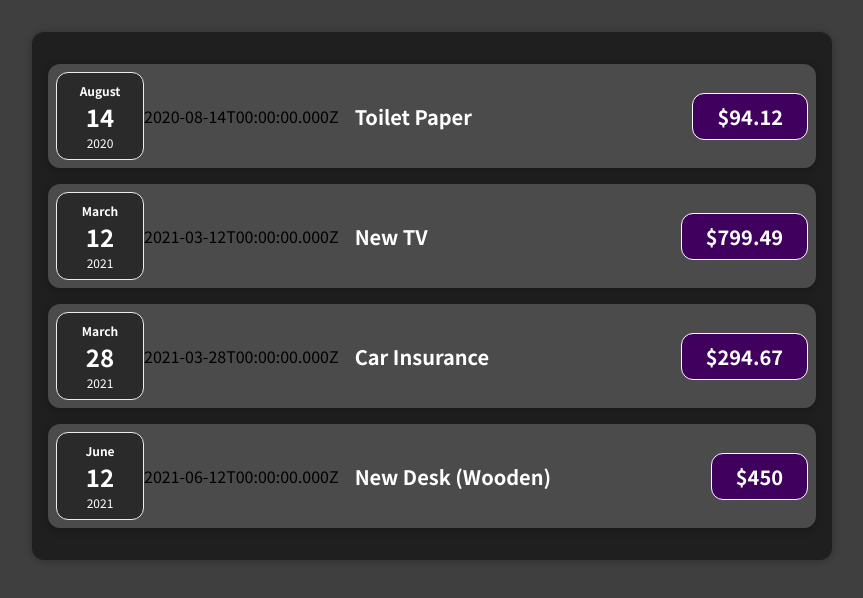
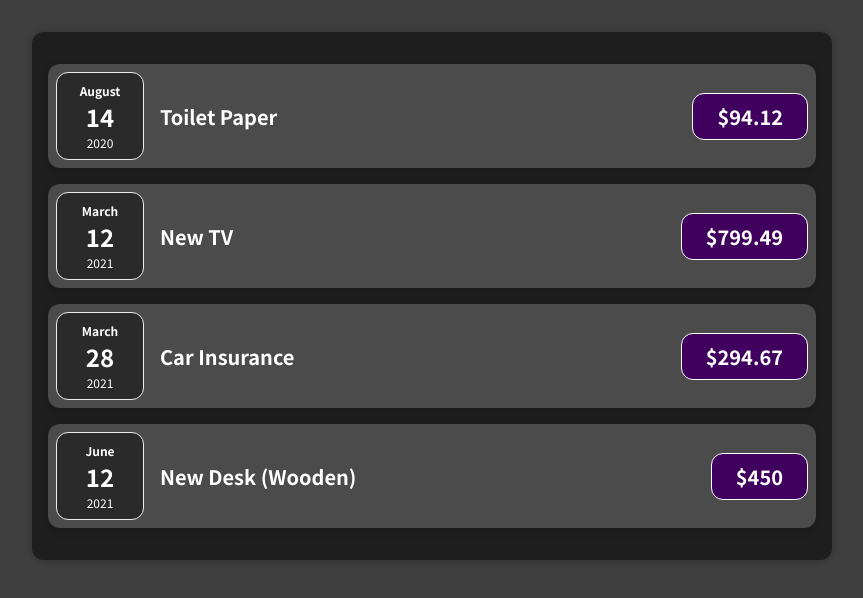
Before and after one commit to MunjeongDev/react-complete-guide, a JavaScript app: page / in a window 1280 px wide. Shown: the top 598 px of the page, without its empty margins (208-1071 px from the left). Built offline with nearby package versions, Linux system fonts and the light colour scheme.

Commit message:
섹션 3.39: 연습문제 정답

```diff
--- a/src/App.js
+++ b/src/App.js
@@ -1,31 +1,31 @@
 import Expenses from './components/Expenses';
 
 function App() {
-  // const expenses = [
-  //   {
-  //     id: 'e1',
-  //     title: 'Toilet Paper',
-  //     amount: 94.12,
-  //     date: new Date(2020, 7, 14),
-  //   },
-  //   { id: 'e2', title: 'New TV', amount: 799.49, date: new Date(2021, 2, 12) },
-  //   {
-  //     id: 'e3',
-  //     title: 'Car Insurance',
-  //     amount: 294.67,
-  //     date: new Date(2021, 2, 28),
-  //   },
-  //   {
-  //     id: 'e4',
-  //     title: 'New Desk (Wooden)',
-  //     amount: 450,
-  //     date: new Date(2021, 5, 12),
-  //   },
-  // ];
+  const expenses = [
+    {
+      id: 'e1',
+      title: 'Toilet Paper',
+      amount: 94.12,
+      date: new Date(2020, 7, 14),
+    },
+    { id: 'e2', title: 'New TV', amount: 799.49, date: new Date(2021, 2, 12) },
+    {
+      id: 'e3',
+      title: 'Car Insurance',
+      amount: 294.67,
+      date: new Date(2021, 2, 28),
+    },
+    {
+      id: 'e4',
+      title: 'New Desk (Wooden)',
+      amount: 450,
+      date: new Date(2021, 5, 12),
+    },
+  ];
 
   return (
     <div>
-      <Expenses />
+      <Expenses items={expenses} />
     </div>
   );
 }
--- a/src/components/ExpenseItem.js
+++ b/src/components/ExpenseItem.js
@@ -5,7 +5,6 @@
   return (
     <div className="expense-item">
       <ExpenseDate date={props.date} />
-      <div>{props.date.toISOString()}</div>
       <div className="expense-item__description">
         <h2>{props.title}</h2>
         <div className="expense-item__price">${props.amount}</div>
--- a/src/components/Expenses.js
+++ b/src/components/Expenses.js
@@ -1,50 +1,28 @@
 import ExpenseItem from './ExpenseItem';
 import './Expenses.css';
 
-function Expenses(expense) {
-  const expenses = [
-    {
-      id: 'e1',
-      title: 'Toilet Paper',
-      amount: 94.12,
-      date: new Date(2020, 7, 14),
-    },
-    { id: 'e2', title: 'New TV', amount: 799.49, date: new Date(2021, 2, 12) },
-    {
-      id: 'e3',
-      title: 'Car Insurance',
-      amount: 294.67,
-      date: new Date(2021, 2, 28),
-    },
-    {
-      id: 'e4',
-      title: 'New Desk (Wooden)',
-      amount: 450,
-      date: new Date(2021, 5, 12),
-    },
-  ];
-
+function Expenses(props) {
   return (
     <div className="expenses">
       <ExpenseItem
-        title={expenses[0].title}
-        amount={expenses[0].amount}
-        date={expenses[0].date}
+        title={props.items[0].title}
+        amount={props.items[0].amount}
+        date={props.items[0].date}
       />
       <ExpenseItem
-        title={expenses[1].title}
-        amount={expenses[1].amount}
-        date={expenses[1].date}
+        title={props.items[1].title}
+        amount={props.items[1].amount}
+        date={props.items[1].date}
       />
       <ExpenseItem
-        title={expenses[2].title}
-        amount={expenses[2].amount}
-        date={expenses[2].date}
+        title={props.items[2].title}
+        amount={props.items[2].amount}
+        date={props.items[2].date}
       />
       <ExpenseItem
-        title={expenses[3].title}
-        amount={expenses[3].amount}
-        date={expenses[3].date}
+        title={props.items[3].title}
+        amount={props.items[3].amount}
+        date={props.items[3].date}
       />
     </div>
   );
```
